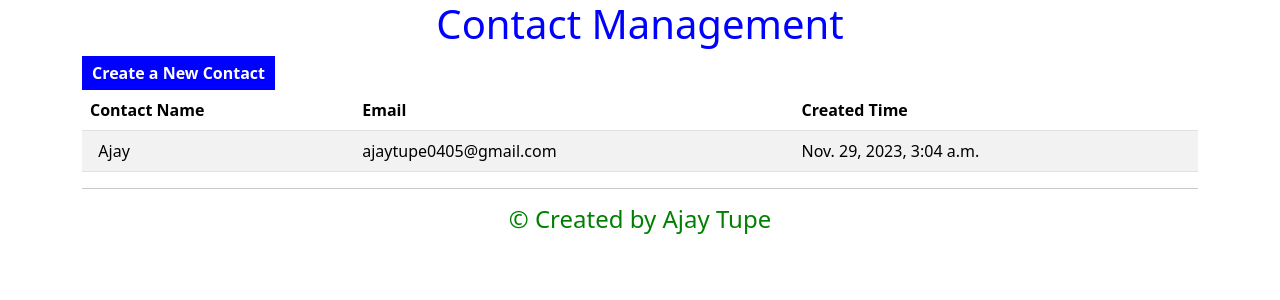
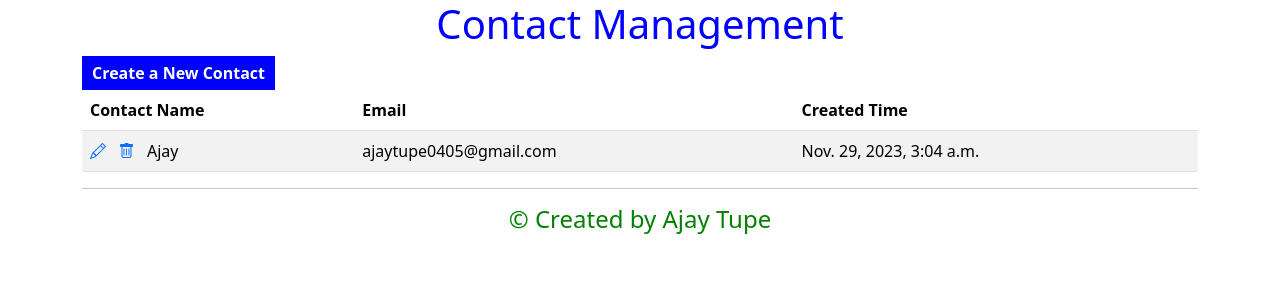
Before and after one commit to ajaytupe/Python-Project, a Django app: page / in a window 1280 px wide. Shown: the top 300 px of the page. Run offline with Django 4.2, Linux system fonts and the light colour scheme; data comes from the database, SQL or seed files in the repository; some libraries are stand-ins or nearby versions.

Commit message:
Icons Added

```diff
--- a/ajay_tupe/contacts/templates/contacts/contact_list.html
+++ b/ajay_tupe/contacts/templates/contacts/contact_list.html
@@ -21,7 +21,14 @@
     {% for contact in contact_list %}
     <tr>
       <td>
+        <a class="icon-link">
+            <i class="bi bi-pencil"></i>
+        </a>
+          &nbsp;
 
+          <a class="icon-link">
+            <i class="bi bi-trash"></i>
+          </a>
         &nbsp;
 
         {{ contact.name }}
```
